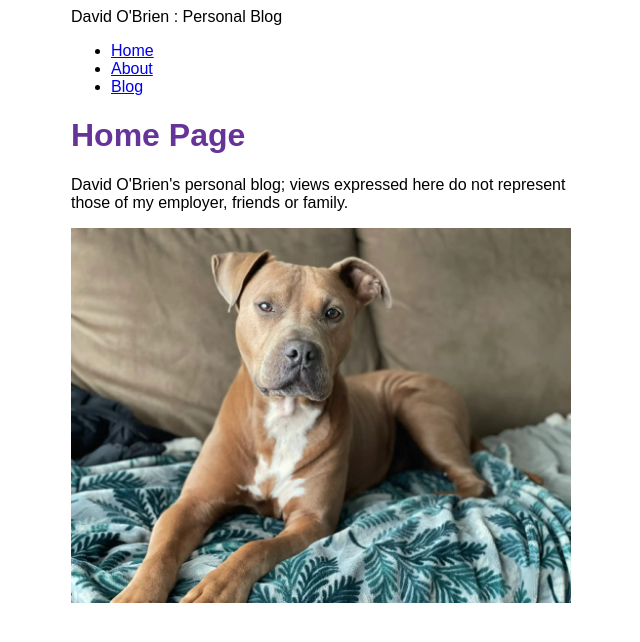
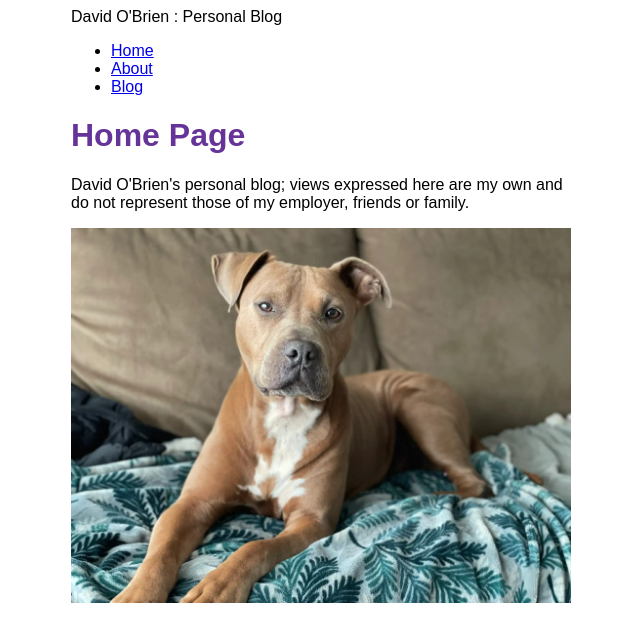
Before and after one commit to Moonstick/blog, a Gatsby site: page / in a window 1280 px wide. Shown: the whole page, without its empty margins (319-959 px from the left). Built offline with nearby package versions, Linux system fonts and the light colour scheme; Gatsby itself is replaced by a stand-in of ours.

Commit message:
Update index.js

```diff
--- a/src/pages/index.js
+++ b/src/pages/index.js
@@ -6,7 +6,7 @@ import Seo from '../components/seo'
 const IndexPage = () => {
   return (
     <Layout pageTitle="Home Page">
-      <p>David O'Brien's personal blog; views expressed here do not represent those of my employer, friends or family.</p>
+      <p>David O'Brien's personal blog; views expressed here are my own and do not represent those of my employer, friends or family.</p>
       <StaticImage
         alt="Clifford, a reddish-brown pitbull, dozing in a bean bag chair"
         src="../images/clifford.jpg"
```
